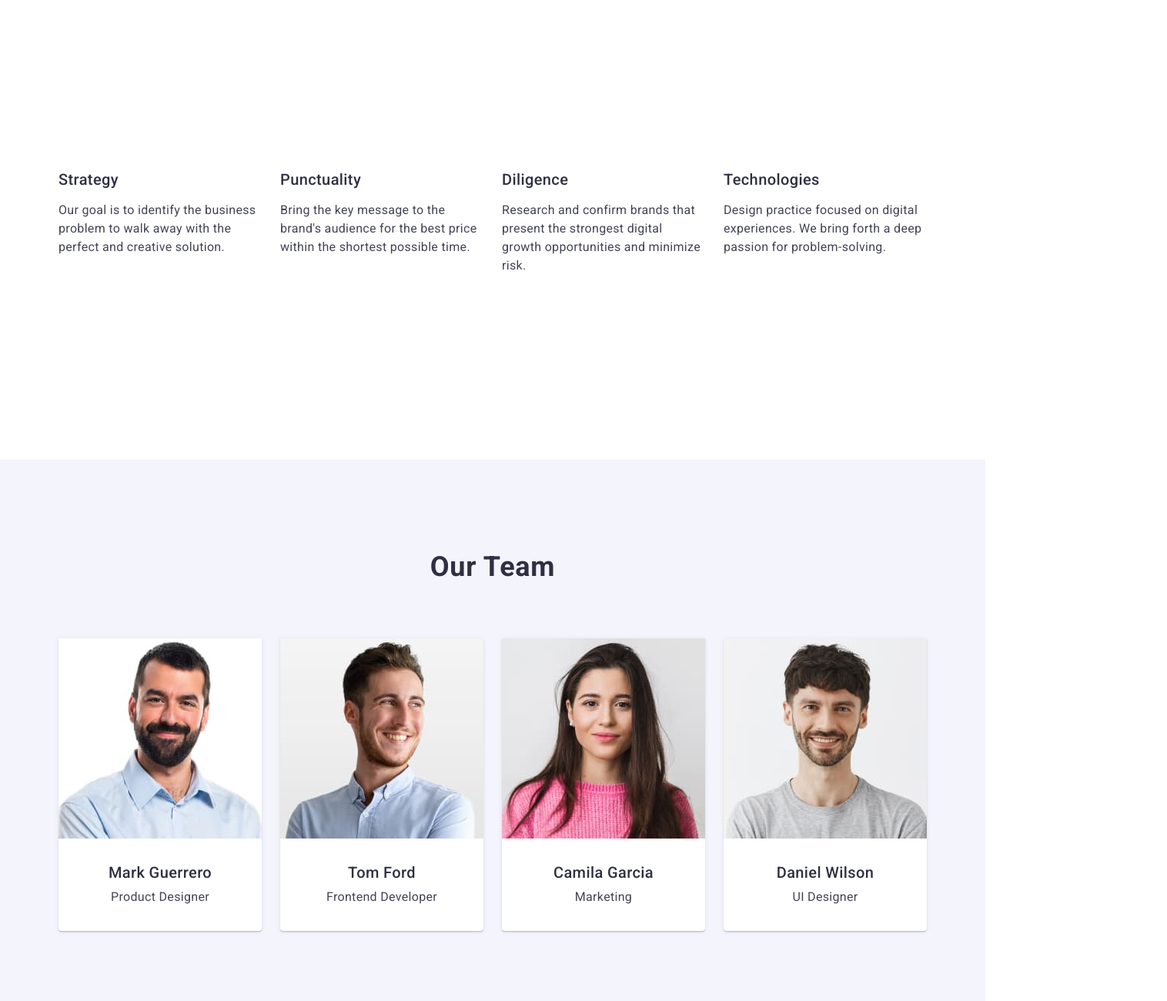
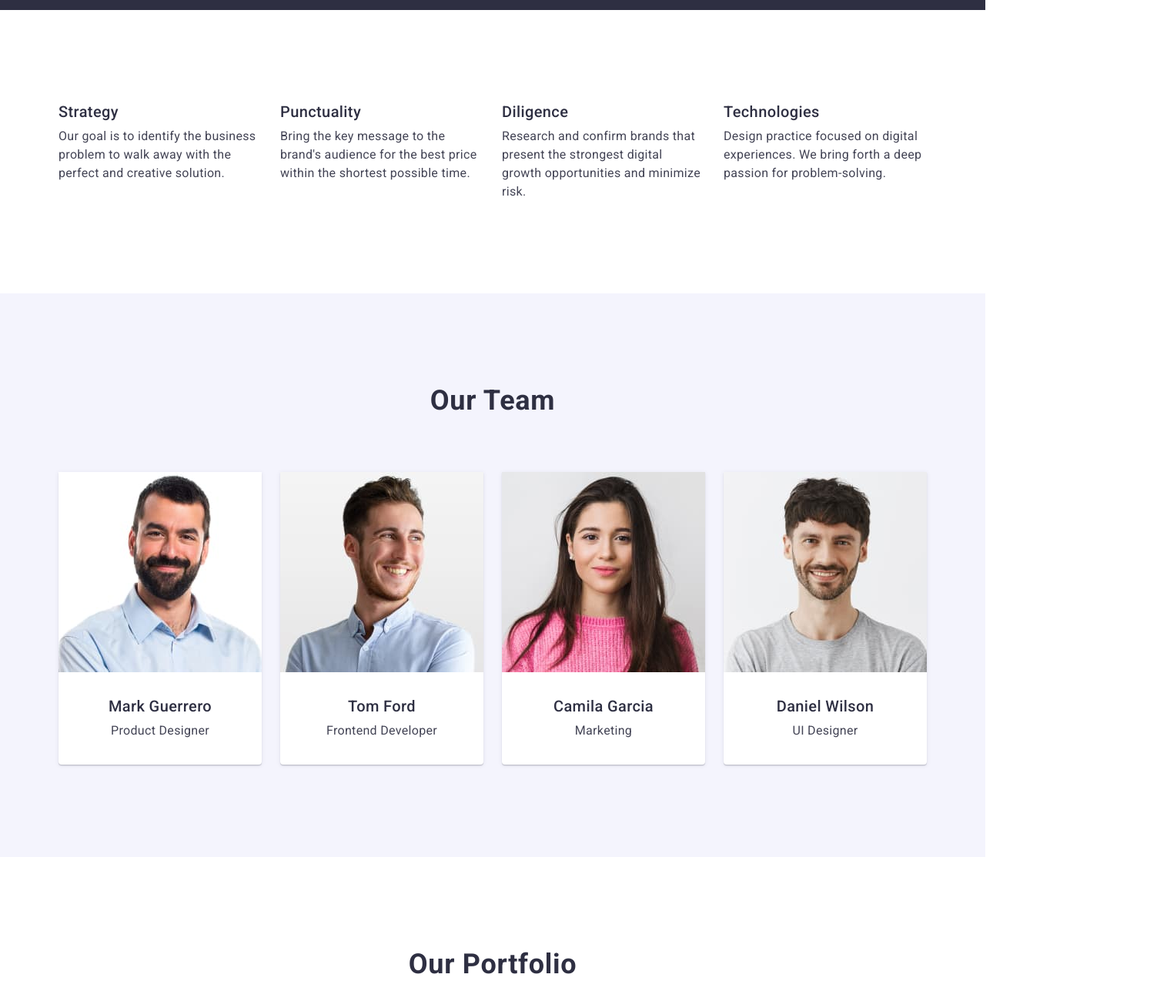
Before and after one commit to pilipchu/goit-markup-hw-03, a plain HTML site: page index.html in a window 1280 px wide. Shown: the part 660-1960 px from the top of the page at 77% size, 1516 px wide, since content can reach past the window. Drawn offline with nearby package versions, Linux system fonts and the light colour scheme.

Commit message:
add index.html

```diff
--- a/css/styles.css
+++ b/css/styles.css
@@ -113,6 +113,7 @@ margin-left: auto;
         max-width: 496px;
         margin-left: auto;
         margin-right: auto;
+        margin-bottom: 48px;
 }
 
 .button {
@@ -194,9 +195,6 @@ font-family: "Roboto", sans-serif;
 .link-team {
     display: flex;
     gap: 24px;
-    margin-bottom: 120px;
-    margin-top: 72px;
-    width: 1440px
 }
 
 .name-person {
@@ -317,21 +315,14 @@ ul {
     display: flex;
     justify-content: center;
     align-self: center;
-    margin-top: 120px;
-    margin-bottom: 120px;
     gap: 24px;
 }
 
 .item-link {
-    display: flex;
     width: calc((100% - 72px) / 4);
     flex-direction: column;
     align-items: flex-start;
     gap: 8px;
-}
-
-.container a {
-    margin-bottom: 16px;
 }
 
 .header {
@@ -359,7 +350,6 @@ ul {
     padding: 32px 16px;
     border: 1px solid #e7e9fc;
     border-top: none;
-    margin-bottom: 8px;
 }
 
 .first {
@@ -382,6 +372,7 @@ ul {
 
 .second {
     display: inline-block;
+    margin-bottom: 16px;
 }
 
 .link-our {
```
